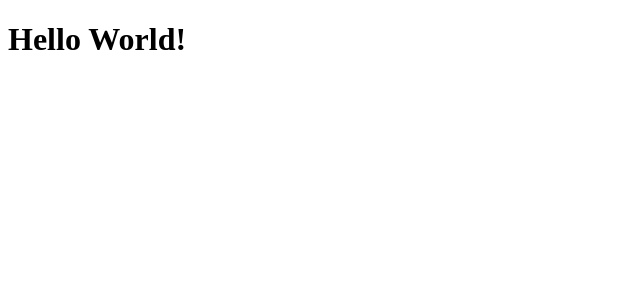
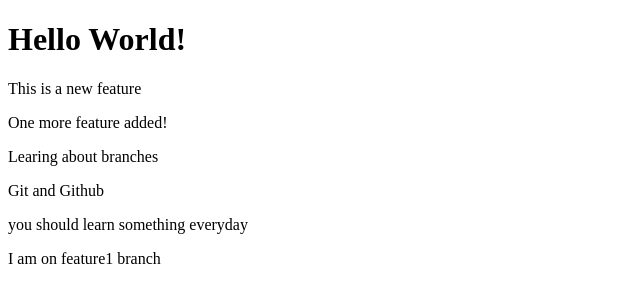
Before and after one commit to ankitakushwaha27/localrepo, a plain HTML site: page index.html in a window 1280 px wide. Shown: the whole page, without its empty margins (0-640 px from the left). Drawn offline with Linux system fonts and the light colour scheme.

Commit message:
On feature1

```diff
--- a/index.html
+++ b/index.html
@@ -7,5 +7,11 @@
 </head>
 <body>
     <h1>Hello World!</h1>
+    <p>This is a new feature</p>
+    <p>One more feature added!</p>
+    <p>Learing about branches</p>
+    <p>Git and Github</p>
+    <p>you should learn something everyday</p>
+    <p>I am on feature1 branch</p>
 </body>
 </html>
```
